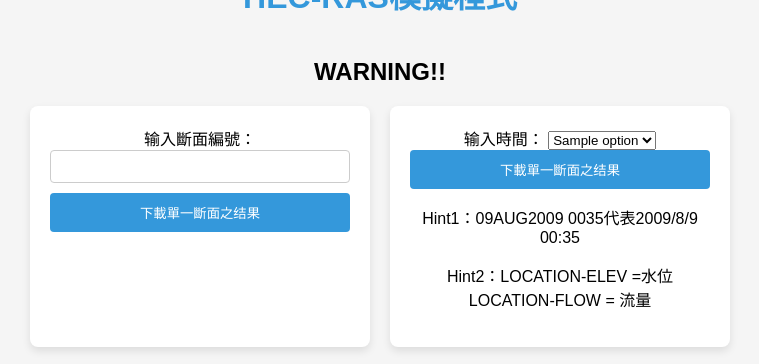
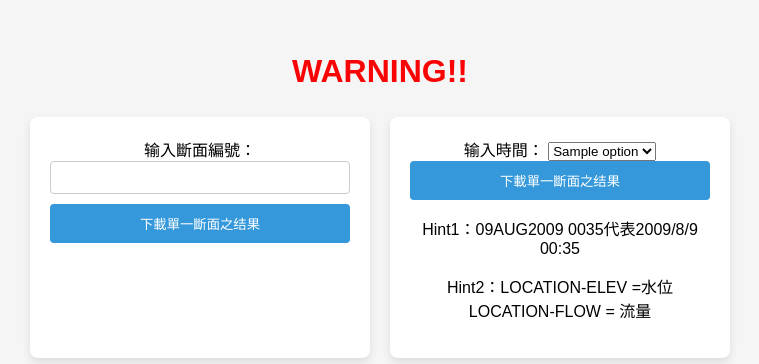
Before and after one commit to CYCEHIRG/pydsstools-master, a Django app: template WEBAPP/templates/result_warning.html in a window 1280 px wide. Shown: the top 364 px of the page, without its empty margins (260-1019 px from the left). Run offline with Django 4.2, Linux system fonts and the light colour scheme; the template is opened without the code that fills it: most values are stand-ins (such as "Sample title", 1, 10 or a date in 2020); parts of the project's set-up code (start-up, migrations or seed data) failed here and were passed over.

Commit message:
Update style.css

```diff
--- a/WEBAPP/static/style.css
+++ b/WEBAPP/static/style.css
@@ -145,6 +145,10 @@
         color: #3498db;
         text-align: center;
     }
+    h2 {
+        font-size:xx-large;
+        color: #f90404;
+    }
 
     form {
         background-color: #fff;
```
